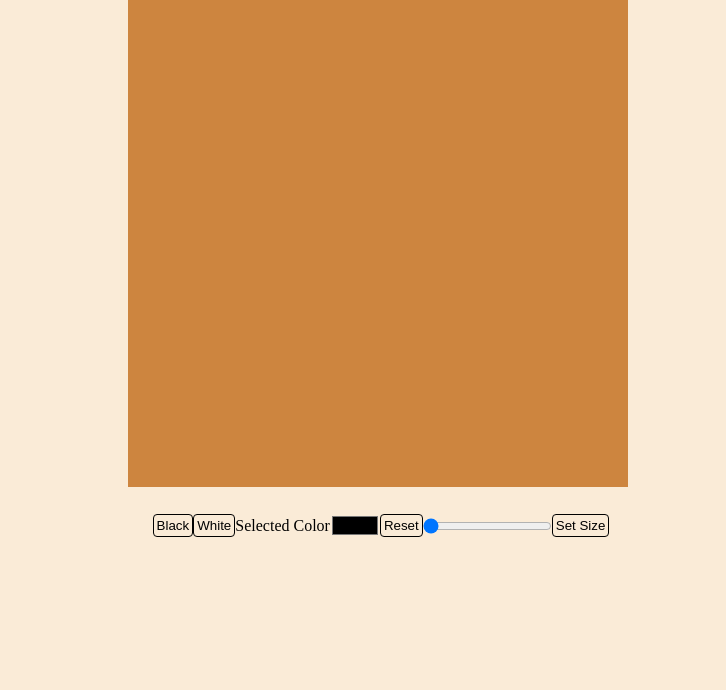
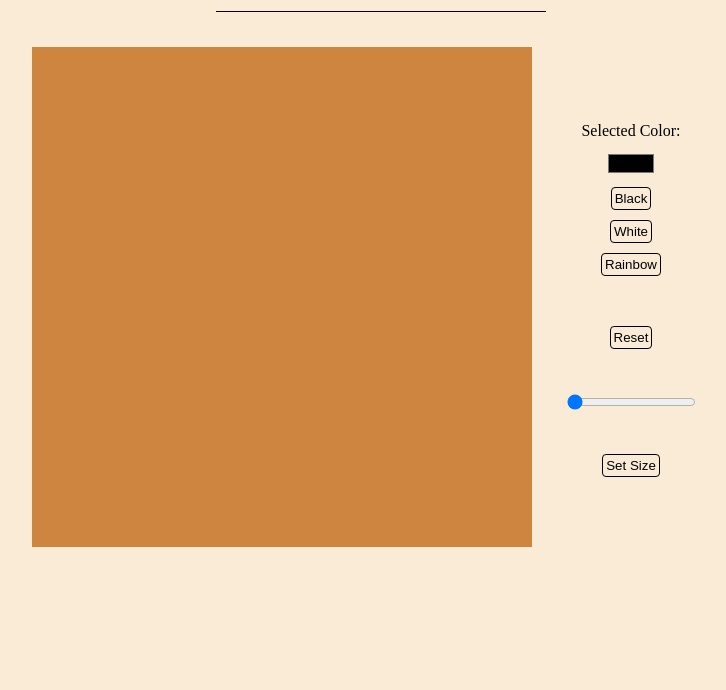
Before and after one commit to matthew-peterson-39/etch-a-sketch, a plain HTML site: page index.html in a window 1280 px wide. Shown: the part 110-800 px from the top of the page, without its empty margins (259-985 px from the left). Drawn offline with Linux system fonts and the light colour scheme.

Commit message:
Added random color button

```diff
--- a/index.html
+++ b/index.html
@@ -16,15 +16,19 @@
       <div id="content">
         <div id="grid-container"></div>
         <div id="buttons">
-          <button onclick="set_color('black')">Black</button>
-          <button onclick="set_color('white')">White</button>
-          <label for="selected">Selected Color</label>
-          <input
-            type="color"
-            id="color-picker"
-            onclick="set_color(this.value)"
-            name="selected"
-        />
+          <div id="color-select">
+            <label for="selected">Selected Color:</label>
+            <input
+              type="color"
+              id="color-picker"
+              onclick="console.log(this.value)"
+              onchange="set_color(this.value)"
+              name="selected"
+          />
+            <button onclick="set_color('black')">Black</button>
+            <button onclick="set_color('#ffffff')">White</button>
+            <button onclick="set_color(random())">Rainbow</button>
+          </div>
           <button onclick="reset_grid()">Reset</button>
           <input
             type="range"
--- a/main.js
+++ b/main.js
@@ -1,5 +1,10 @@
 const DEFAULT_COLOR = 'black';
 const DEFAULT_SIZE = 16;
+
+const rgbToHex = (r, g, b) => '#' + [r, g, b].map(x => {
+    const hex = x.toString(16)
+    return hex.length === 1 ? '0' + hex : hex
+  }).join('')
 
 var current_size = DEFAULT_SIZE;
 var current_color = DEFAULT_COLOR;
@@ -42,5 +47,13 @@ function get_current_size() {
 
 function set_color(new_color) {
     current_color = new_color;
-    document.getElementById('color-picker').style.backgroundColor = `${new_color}`;
+    document.getElementById('color-picker').value = `${current_color}`;
 }
+
+function random() {
+    let r = Math.random() * (256 - 0) + 0;
+    let g = Math.random() * (256 - 0) + 0;
+    let b = Math.random() * (256 - 0) + 0;
+    let hex = rgbToHex(r,g,b);
+    return hex;
+}
--- a/styles.scss
+++ b/styles.scss
@@ -75,3 +75,30 @@ button:hover {
     background-color: rgb(174, 174, 174);
     cursor: pointer;
 }
+
+#content{
+    display: flex;
+    flex-direction: row;
+    justify-content: center;
+    align-items: center;
+}
+
+#buttons {
+    height: 500px;
+    display: flex;
+    flex-direction: column;
+    justify-content: space-evenly;
+    align-items: center;
+    margin: 10px;
+}
+
+#color-select {
+    display: flex;
+    flex-direction: column;
+    justify-content: center;
+    align-items: center;
+}
+
+#color-select > *{
+    margin: 5px;
+}
```
Also changed, not shown: styles.css, 1 other file.
